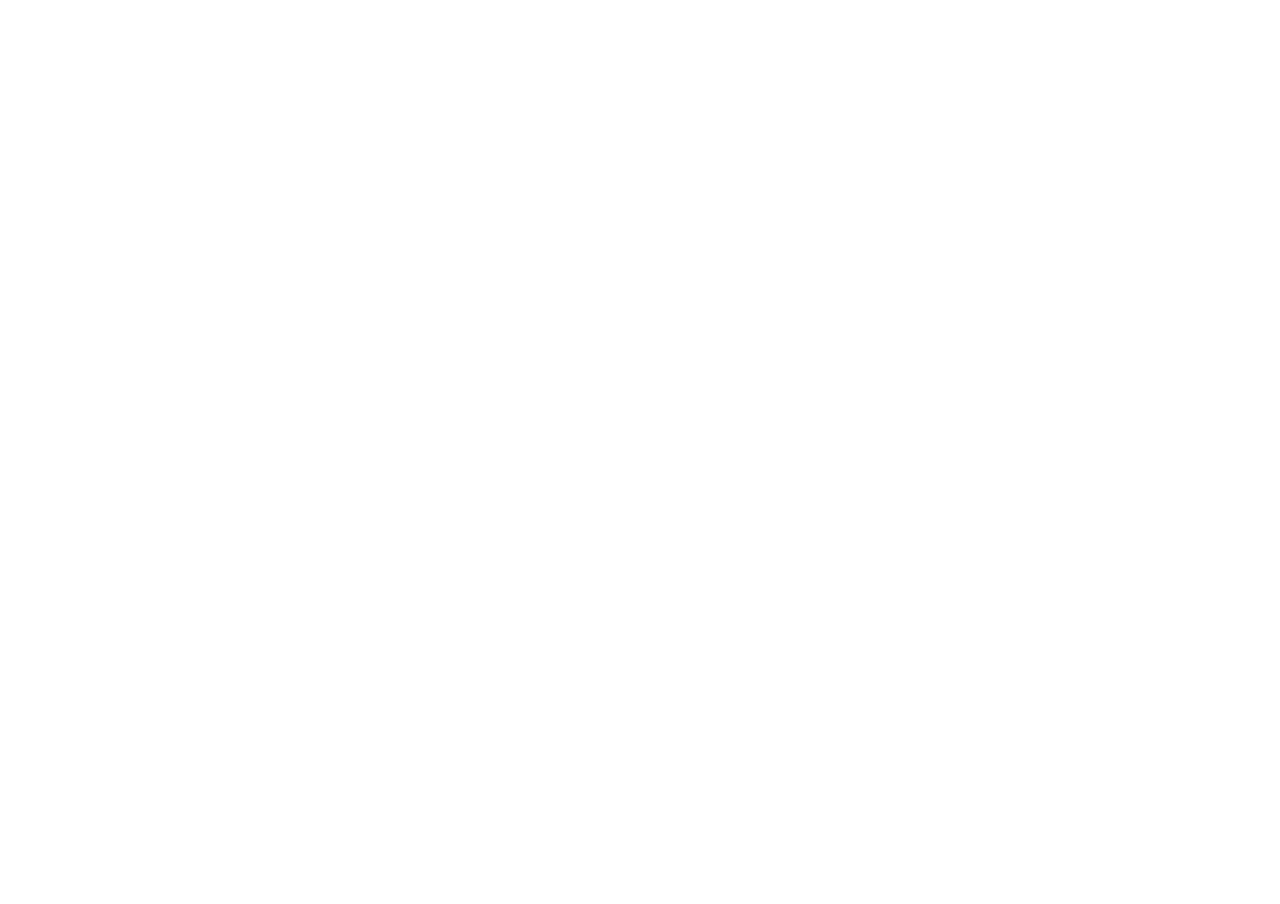
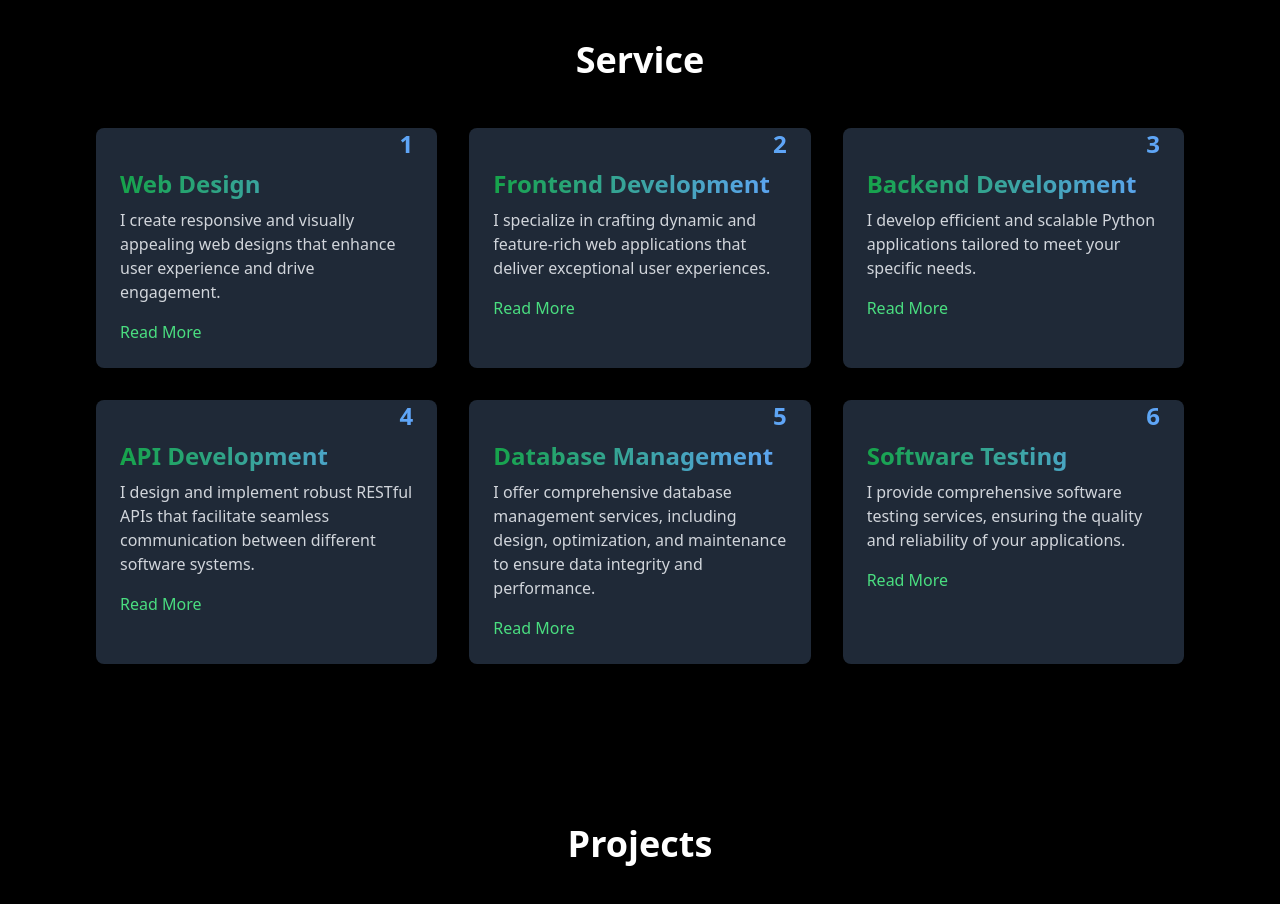
Before and after one commit to muh-younus/new-portfolio, a React (Create React App) app: page / in a window 1280 px wide. Shown: the part 1180-2084 px from the top of the page. Before the commit the page ends 1140 px from the top, so only its background shows below. Built offline with nearby package versions, Linux system fonts and the light colour scheme.

Commit message:
added project section

```diff
--- a/src/App.js
+++ b/src/App.js
@@ -1,7 +1,9 @@
+
 import Navbar from './components/Navbar'
 import HeroSection from './components/HeroSection'
 import About from './components/About'
 import Service from'./components/Service'
+import Project from'./components/Project'
 
 function App() {
   return (
@@ -11,6 +13,7 @@ function App() {
   <HeroSection/>
   <About/>
   <Service/>
+  <Project/>
 
   </>
   );
--- a/src/components/About.js
+++ b/src/components/About.js
@@ -96,7 +96,8 @@ function About() {
               >
 
                 <h3
-                className="text-2xl font-bold text-transparent mt-6 bg-clip-text bg-gradient-to-r from-green-400 to-blue-500 "
+                className="text-2xl font-bold text-transparent mt-6 bg-clip-text bg-gradient-to-r from-green-400 to-blue-500
+                transform transition-transform duration-300 hover:scale-110 "
                 >
                   4+
                 </h3>
@@ -105,7 +106,8 @@ function About() {
               <div>
 
                 <h3
-                className="text-2xl font-bold text-transparent mt-6 bg-clip-text bg-gradient-to-r from-green-400 to-blue-500 "
+                className="text-2xl font-bold text-transparent mt-6 bg-clip-text bg-gradient-to-r from-green-400 to-blue-500
+                transform transtion-transform duration-300 hover:scale-110 "
                 >
                   3+
                 </h3>
@@ -114,7 +116,8 @@ function About() {
               <div>
 
                 <h3
-                className="text-2xl font-bold text-transparent mt-6 bg-clip-text bg-gradient-to-r from-green-400 to-blue-500 "
+                className="text-2xl font-bold text-transparent mt-6 bg-clip-text bg-gradient-to-r from-green-400 to-blue-500
+                transform transtion-transform duration-300 hover:scale-110 "
                 >
                   1+
                 </h3>
--- /dev/null
+++ b/src/components/Project.js
@@ -0,0 +1,67 @@
+import React from 'react'
+import Image from "../image/project.png"
+
+const projects = [
+
+    {
+        id : 1,
+        title : "Amazon Clone",
+        technology : "HTML&CSS",
+        image: {Image},
+    },
+    {
+        id : 2,
+        title : "Amazon Clone",
+        technology : "HTML&CSS",
+        image: {Image},
+    },
+    {
+        id : 3,
+        title : "Amazon Clone",
+        technology : "HTML&CSS",
+        image: {Image},
+    },
+    {
+        id : 4,
+        title : "Amazon Clone",
+        technology : "HTML&CSS",
+        image: {Image},
+    },
+    {
+        id : 5,
+        title : "Amazon Clone",
+        technology : "HTML&CSS",
+        image: {Image},
+    },
+    {
+        id : 6,
+        title : "Amazon Clone",
+        technology : "HTML&CSS",
+        image: {Image},
+    },
+
+
+]
+
+function Project() {
+  return (
+    <>
+     <div className="bg-black text-white py-20" id="about">
+        <div className="container mx-auto px-16 md:px-16 lg:px-24">
+          <h1 className="text-4xl font-bold mb-12 text-center">Projects</h1>
+          <div
+          className="grid grid-cols-1 md:grid-cols-2 lg:grid-cols-3 gap-8"
+          >
+          {projects.map(project =>(
+
+            <div>
+            </div>
+          ))}
+          </div>
+          </div>
+          </div>
+    </>
+  )
+}
+
+export default Project
--- a/src/components/Service.js
+++ b/src/components/Service.js
@@ -1,9 +1,89 @@
 import React from 'react'
 
+const data = [
+{
+
+    id : 1,
+    title : "Web Design",
+    description : "I create responsive and visually appealing web designs that enhance user experience and drive engagement."
+},
+{
+
+    id : 2,
+    title : "Frontend Development",
+    description : "I specialize in crafting dynamic and feature-rich web applications that deliver exceptional user experiences."
+},
+{
+
+    id : 3,
+    title : "Backend Development",
+    description : "I develop efficient and scalable Python applications tailored to meet your specific needs."
+},
+
+{
+    id : 4,
+    title : "API Development",
+    description : "I design and implement robust RESTful APIs that facilitate seamless communication between different software systems."
+},
+{
+
+    id : 5,
+    title : "Database Management",
+    description : "I offer comprehensive database management services, including design, optimization, and maintenance to ensure data integrity and performance."
+},
+{
+    id : 6,
+    title : "Software Testing",
+    description : "I provide comprehensive software testing services, ensuring the quality and reliability of your applications."
+},
+
+
+
+
+]
 function Service() {
   return (
     <>
+    <div className="bg-black text-white py-20" id="about">
+        <div className="container mx-auto px-16 md:px-16 lg:px-24">
+          <h1 className="text-4xl font-bold mb-12 text-center">Service</h1>
+          <div
+          className="grid grid-cols-1 md:grid-cols-2 lg:grid-cols-3 gap-8"
+          >
 
+            {data.map(services => (
+
+                <div key={services.id}
+                className="bg-gray-800 px-6 pb-6 rounded-lg hover:shadow-lg transform transition-transform duration-300 hover:scale-105"
+                >
+
+                    <div
+                    className="text-right text-2xl font-bold text-transparent bg-clip-text bg-gradient-to-r from-green-600 to-blue-400"
+                    >
+                        {services.id}
+
+                    </div>
+                    <h3
+                    className="mt-2 text-2xl font-bold text-transparent bg-clip-text
+                    bg-gradient-to-r from-green-600 to-blue-400"
+                    >
+                        {services.title}
+                    </h3>
+                    <p
+                    className="mt-2 text-gray-300"
+                    >
+                        {services.description}
+                    </p>
+                    <a
+                    className="mt-4 inline-block text-green-400 hover:text-blue-500" href="#"
+                    >Read More</a>
+
+                </div>
+            ))}
+
+          </div>
+          </div>
+          </div>
     </>
   )
 }
```
Also changed, not shown: src/image/project.png (added).
